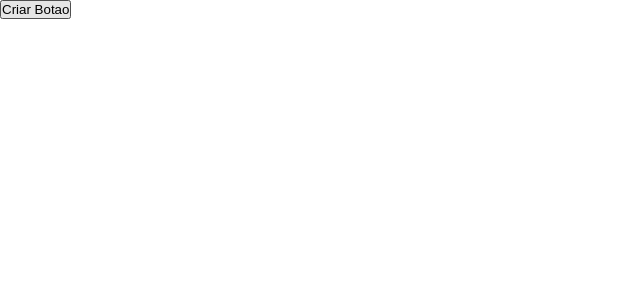
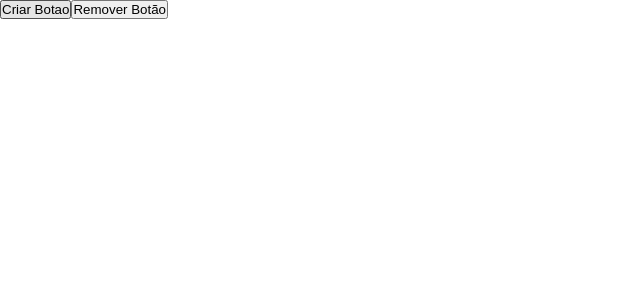
Before and after one commit to WendelFrancy/portfolio-wf, a React (Vite) app: page / in a window 1280 px wide. Shown: the top 300 px of the page, without its empty margins (0-640 px from the left). Built offline with nearby package versions, Linux system fonts and the light colour scheme.

Commit message:
Create & Remove

```diff
--- a/src/App.jsx
+++ b/src/App.jsx
@@ -1,11 +1,12 @@
 import Navbar from "./components/menu/Navbar.jsx"
 
 function App() {
-
+  let botaoexcluido = document.querySelectorAll('botaozin')
   return (
     <>
+      <Navbar />
       <div id="menudiv">
-        <Navbar corbotao = 'blue'/>
+
       </div>
     </>
   )
--- a/src/components/menu/CriarBtn.js
+++ b/src/components/menu/CriarBtn.js
@@ -1,9 +1,9 @@
 import App from '/src/App.jsx'
 
 const CriarBtn = () => {
-    const menudiv = document.getElementById('menudiv')
     const botaoteste = document.createElement("button")
     botaoteste.innerText = "teste"
+    botaoteste.className = "botaozin"
     menudiv.appendChild(botaoteste)
 }
 
--- a/src/components/menu/Navbar.jsx
+++ b/src/components/menu/Navbar.jsx
@@ -1,5 +1,6 @@
 import { useState } from "react";
 import CriarBtn from "./CriarBtn";
+import RemoverBtn from "./RemoverBtn";
 
 const Navbar = ({ corbotao }) => {
     //const [texto, setTexto] = useState("Testando") - É assim que se declara um useState. OBS: Importante lembrar de importar.
@@ -8,6 +9,9 @@ const Navbar = ({ corbotao }) => {
             <button onClick={CriarBtn}>
                 Criar Botao
             </button>
+            <button onClick={RemoverBtn}>
+                Remover Botão
+            </button>
         </>
     );
 }
--- /dev/null
+++ b/src/components/menu/RemoverBtn.js
@@ -0,0 +1,15 @@
+import App from '/src/App.jsx'
+import Navbar from './Navbar';
+
+const RemoverBtn = () => {
+    let botaoexcluido = document.querySelectorAll('.botaozin')
+    if (botaoexcluido.length > 0) {
+        botaoexcluido[0].remove()
+    } else {
+        console.log('não tem botão cadastrado')
+        console.log(botaoexcluido)
+    }
+
+}
+
+export default RemoverBtn
```
